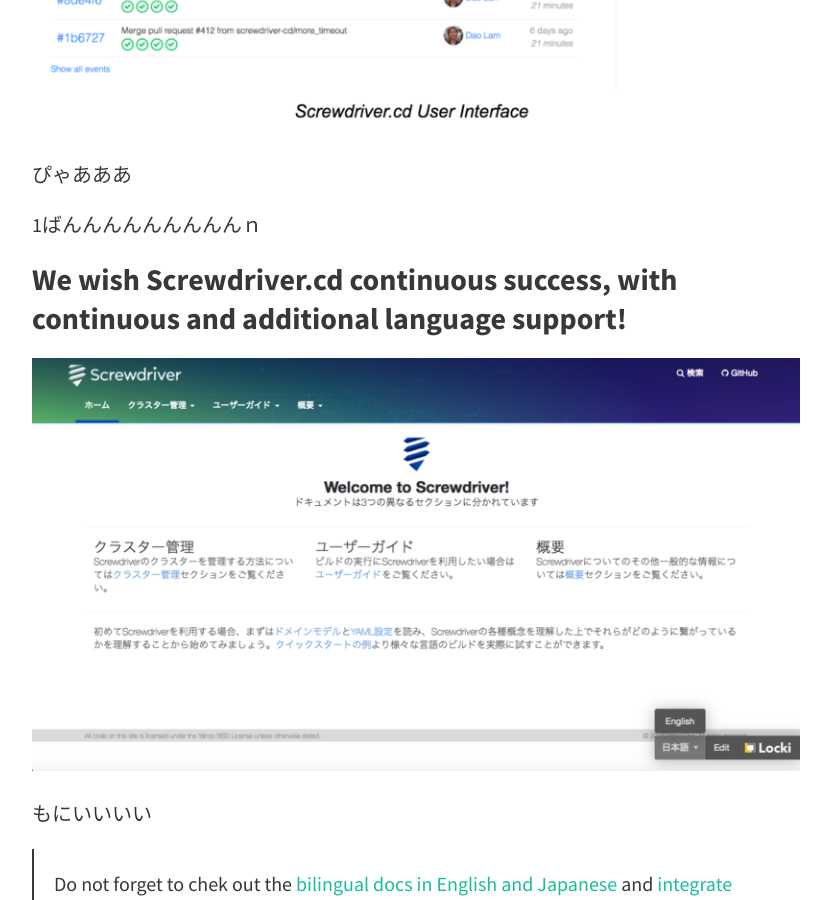
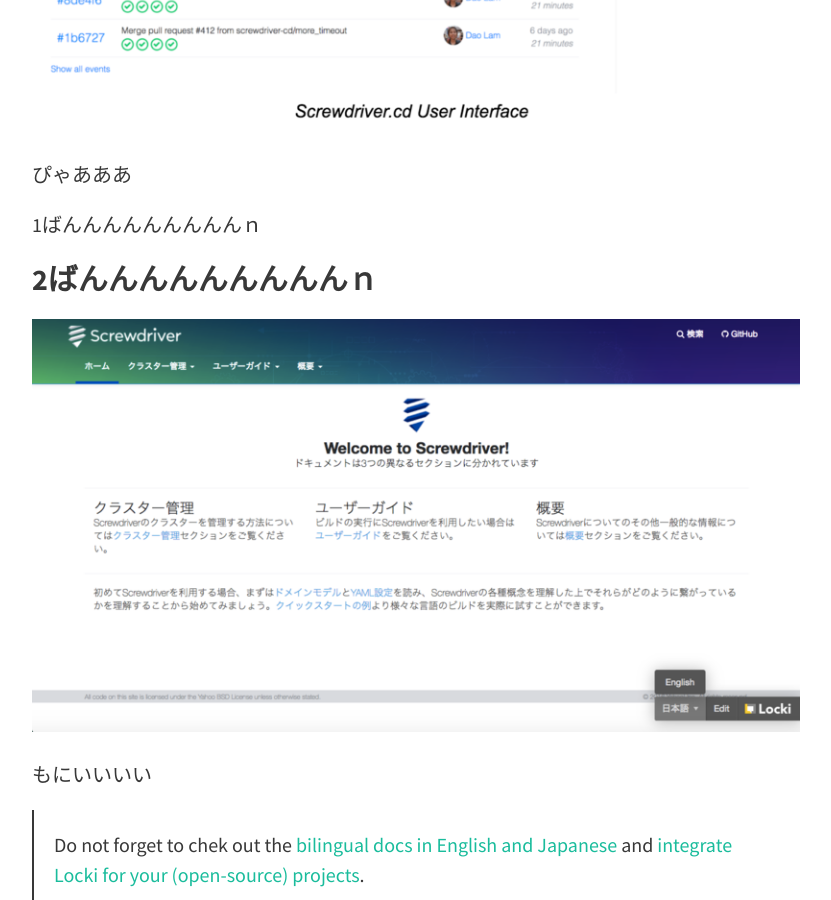
Before and after one commit to team-pal/locki-blog, a Jekyll site: the page built from _posts/ja/2017-01-13-screwdriver.md, in a window 1280 px wide and 900 px high, scrolled down 915 px. Shown: the whole window, without its empty margins (224-1055 px from the left). Built offline with Jekyll 4.4.1, drawn with Linux system fonts in a browser that asks for light colours; nearby versions of some CDN libraries; our own code applies the rules of GitHub Pages for plain Markdown files.

Commit message:
Committed via Localize

```diff
--- a/_posts/ja/2017-01-13-screwdriver.md
+++ b/_posts/ja/2017-01-13-screwdriver.md
@@ -15,7 +15,7 @@
 
  1ばんんんんんんんんんｎ
 
-### We wish Screwdriver.cd continuous success, with continuous and additional language support!
+### 2ばんんんんんんんんんｎ
 
 ![Screwdriver Locki Screenshot](/img/screwdriver_locki.png)
 
```
